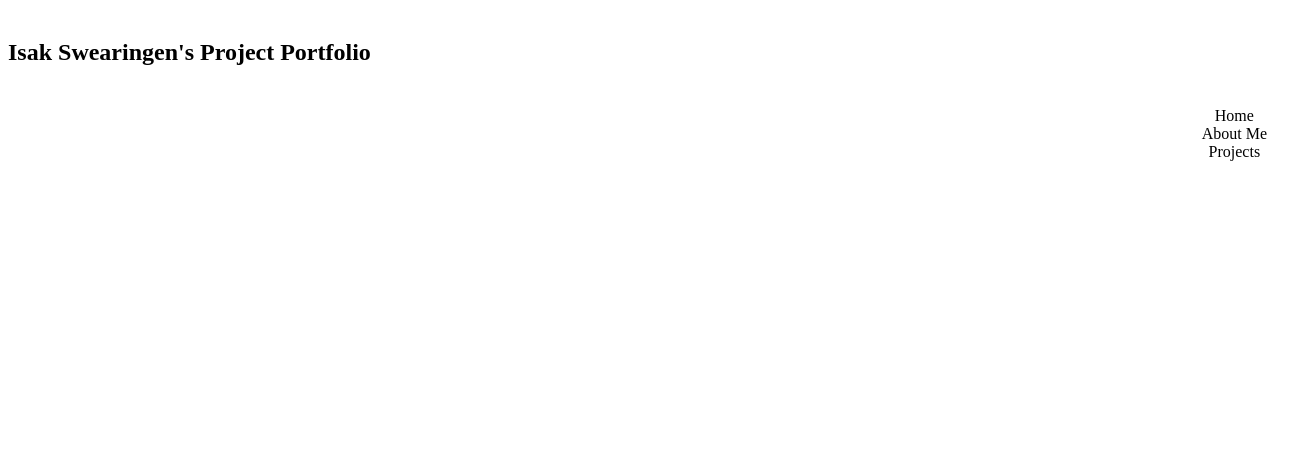
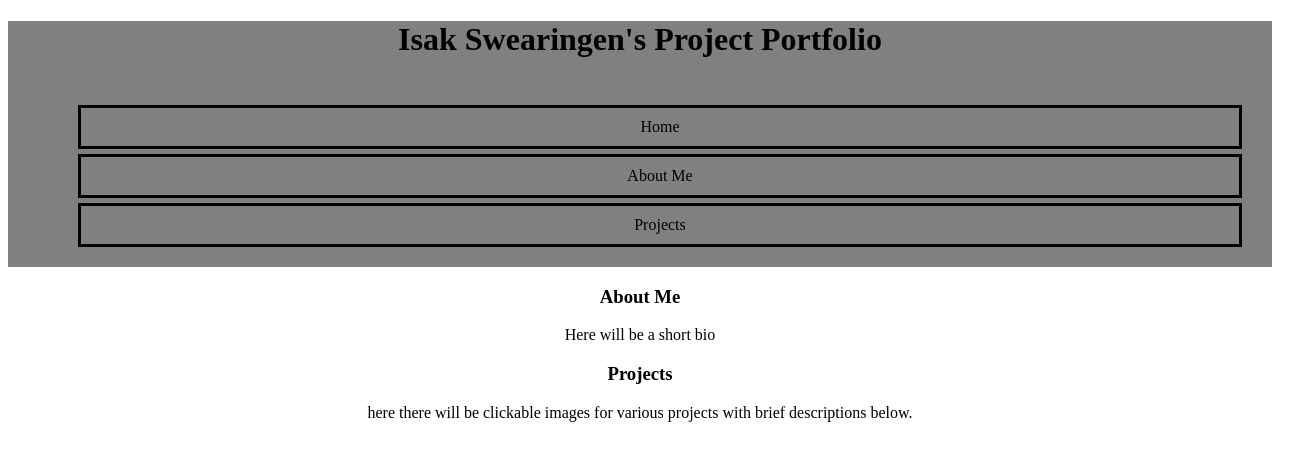
Before and after one commit to renegadellama/Portfolio-Project, a plain HTML site: page index.html in a window 1280 px wide. Shown: the whole page, 1312 px wide, since content can reach past the window. Drawn offline with Linux system fonts and the light colour scheme; files whose address does not match are found by name.

Commit message:
got css working with desktop and mobile views, have constructor funtion

```diff
--- a/index.html
+++ b/index.html
@@ -6,30 +6,28 @@
       <meta name="viewport" content="width=device-width, initial-scale=1">
       <link rel="stylesheet" href="style.css">
   </head>
-  <header>
-    <section>
+  <div class="navbar">
+    <header>
       <h1>Isak Swearingen's Project Portfolio</h1>
-      <h3></h3>
-    </section>
-    <nav class="main-nav">
-      <div>
-      <img class="burger" src="C:\Users\Isak Swearingen\CodeFellows\301\Portfolio\Images\burger.jpeg" alt="">
+      <nav class="main-nav">
+      <img class="burger" src="Images\burger.jpeg" alt="">
       <ul><!-- The whole website will be a single page, these links will take you to a point on the page-->
-        <li>Home</li>
-        <li>About Me</li>
-        <li>Projects</li>
+        <li><a>Home</a></li>
+        <li><a>About Me</a></li>
+        <li><a>Projects</a></li>
       </ul>
-    </div>
-    </nav>
-  </header>
-  <nav>
-    <ul class="projects">
-
-    </ul>
-  </nav>
+      </nav>
+    </header>
+  </div>
   <body>
-
-
+    <div class="about-me">
+    <h3>About Me</h3>
+    <p>Here will be a short bio</p>
+  </div>
+  <div class="my-projects">
+    <h3>Projects</h3>
+    <p>here there will be clickable images for various projects with brief descriptions below.</p>
+  </div>
   </body>
   <script src="index.js" type="text/javascript"></script>
 </html>
--- a/index.js
+++ b/index.js
@@ -1,4 +1,5 @@
 'use strict';
+var portfolio = [];
 
 function portfolioData(projName, icon, description, date, contributors, link){
   this.projName = projName;
@@ -10,3 +11,4 @@ function portfolioData(projName, icon, description, date, contributors, link){
 }
 
 var histicuffs = ('Histicuffs', 'img', 'Historical Quiz-Based Figthing Tournament', '3/3/17', 'Isak Swearingen, Erik Enderlein, James Thomas, Enrique Rico', 'https://endere.github.io/Histicuffs/');
+var salmoncookies = ('Salmon Cookies', 'img', 'Random Number Generator which Populates Data for an Imaginary Store', '2/17/16', 'Isak Swearingen', 'https://github.com/renegadellama/Salmon-Cookies' );
--- a/style.css
+++ b/style.css
@@ -1,7 +1,6 @@
 
-div.image{
-	content: src(\Images\burger.jpeg);
-	font-size: 10vw;
+h1{
+	clear: both;
 }
 
 .burger{
@@ -9,6 +8,7 @@ div.image{
   float: right;
   width: 8vw;
 }
+
 .main-nav:hover ul{
     display:block;
 }
@@ -17,8 +17,40 @@ ul{
   display: none;
     list-style: none;
     clear: both;
-    float: right;
-    padding: 5px;
+    width: 100%;
+    padding: 20px;
+		text-align: center;
+
+}
+
+li:hover{
+	background-color: red;
+}
+
+li{
+	margin-top: 5px;
+	padding: 10px;
+	max-width:90%;
+	margin-left: auto;
+	margin-right: auto;
+	text-align: center;
+	border: solid;
+
+}
+
+.about-me{
+	text-align: center;
+	clear: both;
+	width: 100%;
+}
+.my-projects{
+	text-align: center;
+	clear: both;
+	width: 100%;
+}
+
+header{
+	background-color: grey;
 }
 
 @media only screen and (min-width: 640px){
@@ -30,18 +62,30 @@ ul{
     list-style: none;
     clear: both;
     text-align: center;
+		width: 100%;
+	clear:both;
+  }
 
-  }
-  div{
-    text-align: center;
-  }
+	li{
+		margin-top: 5px;
+		padding: 10px;
+		width:100%;
+		text-align: center;
+
+	}
+	li:hover {
+		background-color: red;
+	}
   header{
     background-color: grey;
+		text-align: center;
+		clear: both;
   }
+	/*nav {
+		text-align: center;
+		clear:both;
+	}*/
+	.about-me{
+		clear: both;
+	}
 }
-
-
-
-h1 {
-  float: left;
-}
```
Also changed, not shown: Images/teddy.jpg (added).
